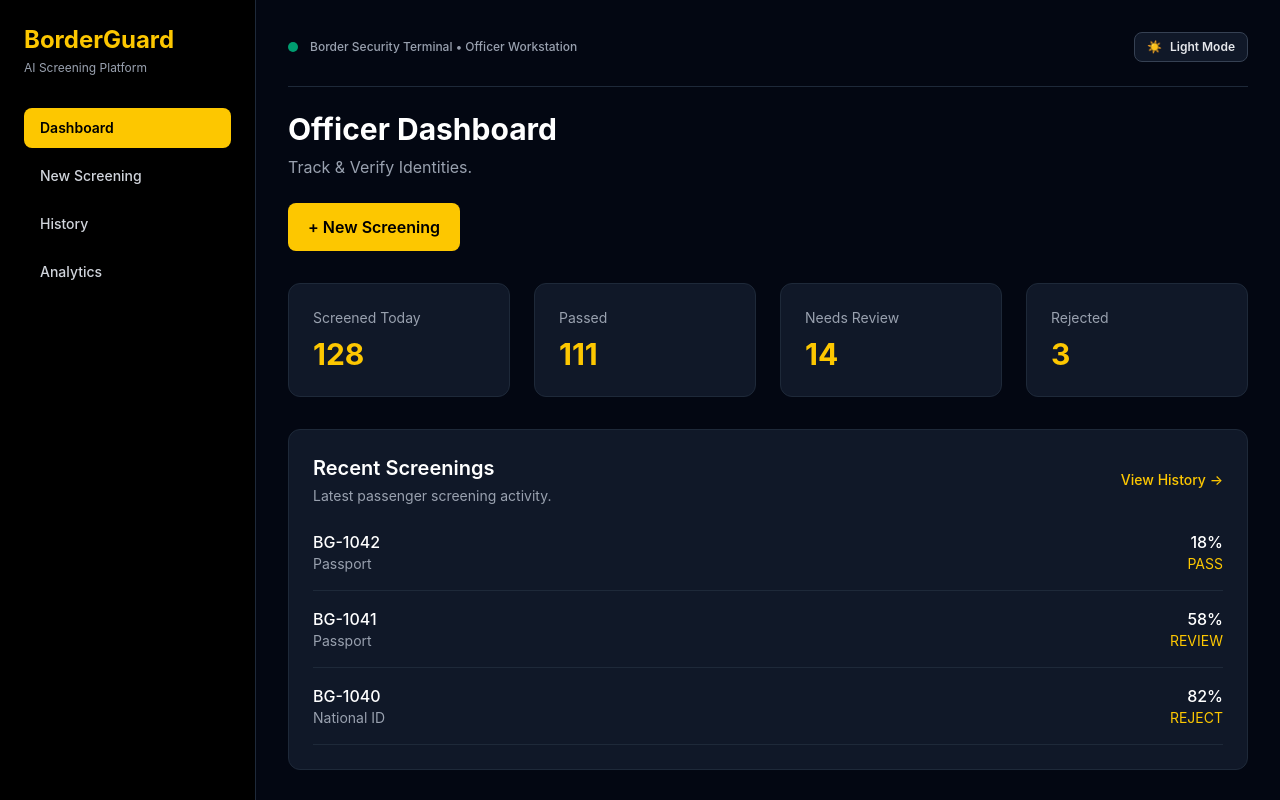
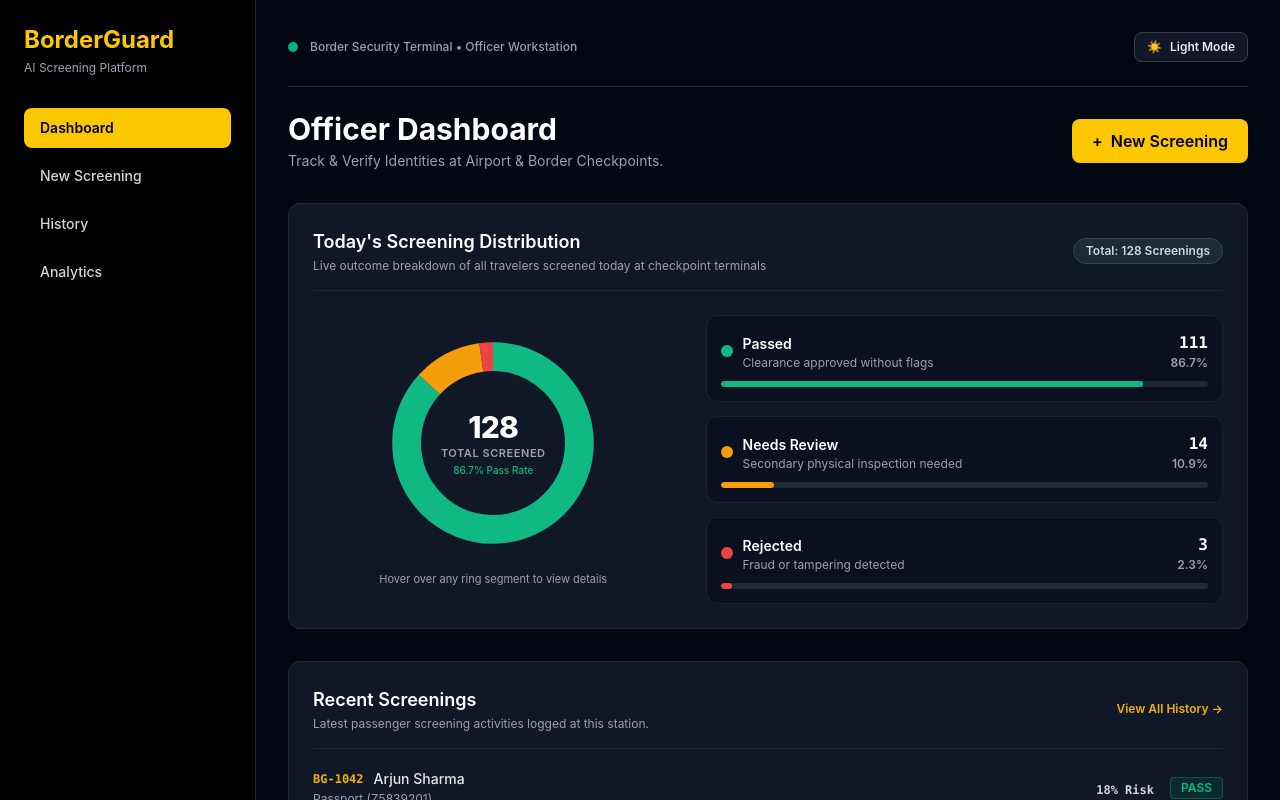
Before and after one commit to moksha013/BorderGuard-AI-Frontend, a React (Vite) app: page / in a window 1280 px wide. Shown: the top 800 px of the page. Built offline with nearby package versions, Linux system fonts and the light colour scheme.

Commit message:
feat: Replace plain stat buttons with interactive ScreeningPieChart component on Dashboard

```diff
--- /dev/null
+++ b/src/components/ScreeningPieChart.jsx
@@ -0,0 +1,179 @@
+import { useState } from 'react'
+import { useTheme } from '../context/ThemeContext'
+
+function ScreeningPieChart({ data }) {
+  const { isDark } = useTheme()
+  const [hoveredSlice, setHoveredSlice] = useState(null)
+
+  const items = data || [
+    { label: 'Passed', count: 111, color: '#10b981', hoverColor: '#059669', badgeBg: 'bg-emerald-500/15 text-emerald-500 border-emerald-500/30', desc: 'Clearance approved without flags' },
+    { label: 'Needs Review', count: 14, color: '#f59e0b', hoverColor: '#d97706', badgeBg: 'bg-amber-500/15 text-amber-500 border-amber-500/30', desc: 'Secondary physical inspection needed' },
+    { label: 'Rejected', count: 3, color: '#ef4444', hoverColor: '#dc2626', badgeBg: 'bg-red-500/15 text-red-500 border-red-500/30', desc: 'Fraud or tampering detected' }
+  ]
+
+  const total = items.reduce((acc, curr) => acc + curr.count, 0)
+  const radius = 54
+  const circumference = 2 * Math.PI * radius
+  let accumulatedOffset = 0
+
+  return (
+    <div className={`rounded-xl border p-6 transition-colors ${
+      isDark ? 'border-gray-800 bg-gray-900 text-white' : 'border-gray-200 bg-white text-gray-900 shadow-sm'
+    }`}>
+      <div className="flex flex-col sm:flex-row sm:items-center justify-between gap-2 border-b pb-4 mb-6 transition-colors border-inherit">
+        <div>
+          <h2 className="text-lg font-semibold">
+            Today's Screening Distribution
+          </h2>
+          <p className={`text-xs mt-0.5 ${isDark ? 'text-gray-400' : 'text-gray-500'}`}>
+            Live outcome breakdown of all travelers screened today at checkpoint terminals
+          </p>
+        </div>
+
+        <span className={`text-xs font-semibold px-3 py-1 rounded-full border self-start sm:self-auto ${
+          isDark ? 'bg-gray-800 text-gray-300 border-gray-700' : 'bg-gray-100 text-gray-700 border-gray-200'
+        }`}>
+          Total: {total} Screenings
+        </span>
+      </div>
+
+      <div className="grid grid-cols-1 lg:grid-cols-12 gap-8 items-center">
+        {/* Left: Donut Chart Graphic */}
+        <div className="lg:col-span-5 flex flex-col items-center justify-center relative">
+          <div className="relative flex items-center justify-center">
+            <svg
+              className="w-56 h-56 -rotate-90 transform"
+              viewBox="0 0 140 140"
+            >
+              {/* Background Track */}
+              <circle
+                cx="70"
+                cy="70"
+                r={radius}
+                className={isDark ? 'stroke-gray-800' : 'stroke-gray-100'}
+                strokeWidth="18"
+                fill="transparent"
+              />
+
+              {/* Slices */}
+              {items.map((item, index) => {
+                const percentage = (item.count / total) * 100
+                const strokeLength = (item.count / total) * circumference
+                const currentOffset = -accumulatedOffset
+                accumulatedOffset += strokeLength
+
+                const isHovered = hoveredSlice === item.label
+
+                return (
+                  <circle
+                    key={index}
+                    cx="70"
+                    cy="70"
+                    r={radius}
+                    stroke={isHovered ? item.hoverColor : item.color}
+                    strokeWidth={isHovered ? '22' : '18'}
+                    strokeDasharray={`${strokeLength} ${circumference}`}
+                    strokeDashoffset={currentOffset}
+                    fill="transparent"
+                    className="transition-all duration-300 cursor-pointer"
+                    onMouseEnter={() => setHoveredSlice(item.label)}
+                    onMouseLeave={() => setHoveredSlice(null)}
+                  />
+                )
+              })}
+            </svg>
+
+            {/* Inner Center Label */}
+            <div className="absolute inset-0 flex flex-col items-center justify-center text-center pointer-events-none">
+              <span className={`text-3xl font-extrabold tracking-tight ${isDark ? 'text-white' : 'text-gray-900'}`}>
+                {hoveredSlice
+                  ? items.find((i) => i.label === hoveredSlice)?.count
+                  : total}
+              </span>
+              <span className={`text-[11px] font-semibold uppercase tracking-wider ${isDark ? 'text-gray-400' : 'text-gray-500'}`}>
+                {hoveredSlice
+                  ? hoveredSlice
+                  : 'Total Screened'}
+              </span>
+              <span className="text-[10px] text-emerald-500 font-medium mt-0.5">
+                {hoveredSlice
+                  ? `${((items.find((i) => i.label === hoveredSlice)?.count / total) * 100).toFixed(1)}% of Total`
+                  : `${((items[0].count / total) * 100).toFixed(1)}% Pass Rate`}
+              </span>
+            </div>
+          </div>
+
+          <p className={`text-[11px] mt-4 ${isDark ? 'text-gray-400' : 'text-gray-500'}`}>
+            Hover over any ring segment to view details
+          </p>
+        </div>
+
+        {/* Right: Legend and Statistics Breakdown */}
+        <div className="lg:col-span-7 space-y-3.5">
+          {items.map((item, index) => {
+            const percentage = ((item.count / total) * 100).toFixed(1)
+            const isHovered = hoveredSlice === item.label
+
+            return (
+              <div
+                key={index}
+                onMouseEnter={() => setHoveredSlice(item.label)}
+                onMouseLeave={() => setHoveredSlice(null)}
+                className={`rounded-xl border p-3.5 transition cursor-pointer ${
+                  isHovered
+                    ? isDark
+                      ? 'border-gray-700 bg-gray-800/80 scale-[1.01]'
+                      : 'border-gray-300 bg-gray-50 shadow-sm scale-[1.01]'
+                    : isDark
+                    ? 'border-gray-800/70 bg-gray-950/40 hover:bg-gray-800/40'
+                    : 'border-gray-200 bg-gray-50/50 hover:bg-gray-100/50'
+                }`}
+              >
+                <div className="flex items-center justify-between">
+                  <div className="flex items-center gap-2.5">
+                    <span
+                      className="h-3 w-3 rounded-full flex-shrink-0"
+                      style={{ backgroundColor: item.color }}
+                    />
+                    <div>
+                      <span className={`text-sm font-semibold ${isDark ? 'text-white' : 'text-gray-900'}`}>
+                        {item.label}
+                      </span>
+                      <p className={`text-xs ${isDark ? 'text-gray-400' : 'text-gray-500'}`}>
+                        {item.desc}
+                      </p>
+                    </div>
+                  </div>
+
+                  <div className="text-right">
+                    <span className={`text-base font-bold font-mono ${isDark ? 'text-white' : 'text-gray-900'}`}>
+                      {item.count}
+                    </span>
+                    <span className={`block text-xs font-semibold ${isDark ? 'text-gray-400' : 'text-gray-500'}`}>
+                      {percentage}%
+                    </span>
+                  </div>
+                </div>
+
+                {/* Progress Bar indicator */}
+                <div className={`mt-2.5 h-1.5 w-full rounded-full overflow-hidden ${
+                  isDark ? 'bg-gray-800' : 'bg-gray-200'
+                }`}>
+                  <div
+                    className="h-full rounded-full transition-all duration-500"
+                    style={{
+                      width: `${percentage}%`,
+                      backgroundColor: item.color
+                    }}
+                  />
+                </div>
+              </div>
+            )
+          })}
+        </div>
+      </div>
+    </div>
+  )
+}
+
+export default ScreeningPieChart
--- a/src/pages/Dashboard.jsx
+++ b/src/pages/Dashboard.jsx
@@ -1,139 +1,127 @@
-import StatCard from '../components/StatCard'
 import { Link } from 'react-router-dom'
+import { useTheme } from '../context/ThemeContext'
+import ScreeningPieChart from '../components/ScreeningPieChart'
 
 function Dashboard() {
+  const { isDark } = useTheme()
 
   const recentScreenings = [
     {
       id: "BG-1042",
-      document: "Passport",
+      passenger: "Arjun Sharma",
+      document: "Passport (Z5839201)",
       risk: 18,
       status: "PASS"
     },
     {
       id: "BG-1041",
-      document: "Passport",
+      passenger: "Michael Chen",
+      document: "Passport (E9201844)",
       risk: 58,
       status: "REVIEW"
     },
     {
       id: "BG-1040",
-      document: "National ID",
+      passenger: "Elena Rostova",
+      document: "National ID (ID4091)",
       risk: 82,
       status: "REJECT"
     }
   ]
 
   return (
+    <div className="space-y-8 max-w-6xl">
+      {/* Top Header & Quick Action */}
+      <div className="flex flex-col sm:flex-row sm:items-center justify-between gap-4">
         <div>
-
-      <h1 className="text-3xl font-bold">
+          <h1 className={`text-3xl font-bold ${isDark ? 'text-white' : 'text-gray-900'}`}>
             Officer Dashboard
           </h1>
-
-      <p className="mt-2 text-gray-400">
-        Track & Verify Identities.
+          <p className={`mt-1 text-sm ${isDark ? 'text-gray-400' : 'text-gray-600'}`}>
+            Track & Verify Identities at Airport & Border Checkpoints.
           </p>
+        </div>
 
         <Link
           to="/screening"
-        className="mt-6 inline-block rounded-lg bg-yellow-400 px-5 py-3 font-semibold text-black hover:bg-yellow-300"
+          className="inline-flex items-center gap-2 rounded-lg bg-yellow-400 hover:bg-yellow-300 px-5 py-2.5 font-semibold text-black transition shadow-sm self-start sm:self-auto"
         >
-        + New Screening
+          <span>+</span>
+          <span>New Screening</span>
         </Link>
-
-      {/* Statistics */}
-
-      <div className="mt-8 grid grid-cols-4 gap-6">
-
-        <StatCard
-          title="Screened Today"
-          value={128}
-        />
-
-        <StatCard
-          title="Passed"
-          value={111}
-        />
-
-        <StatCard
-          title="Needs Review"
-          value={14}
-        />
-
-        <StatCard
-          title="Rejected"
-          value={3}
-        />
-
       </div>
 
-      {/* Recent Screenings */}
+      {/* Replaced Button Cards with Interactive Pie Chart */}
+      <ScreeningPieChart />
 
-      <div className="mt-8 rounded-xl border border-gray-800 bg-gray-900 p-6">
-
-        <div className="flex items-center justify-between">
-
+      {/* Recent Screenings Card */}
+      <div className={`rounded-xl border p-6 transition-colors ${
+        isDark ? 'border-gray-800 bg-gray-900 text-white' : 'border-gray-200 bg-white text-gray-900 shadow-sm'
+      }`}>
+        <div className="flex items-center justify-between border-b pb-4 mb-5 border-inherit">
           <div>
-            <h2 className="text-xl font-semibold">
+            <h2 className="text-lg font-semibold">
               Recent Screenings
             </h2>
-
-            <p className="mt-1 text-sm text-gray-400">
-              Latest passenger screening activity.
+            <p className={`text-xs mt-0.5 ${isDark ? 'text-gray-400' : 'text-gray-500'}`}>
+              Latest passenger screening activities logged at this station.
             </p>
           </div>
 
           <Link
             to="/history"
-            className="text-sm font-medium text-yellow-400 hover:text-yellow-300"
+            className="text-xs font-semibold text-yellow-500 hover:underline"
           >
-            View History →
+            View All History →
           </Link>
-
         </div>
 
-        <div className="mt-6 space-y-4">
+        <div className="divide-y divide-inherit">
+          {recentScreenings.map((screening) => {
+            const isPass = screening.status === 'PASS'
+            const isReview = screening.status === 'REVIEW'
 
-          {recentScreenings.map((screening) => (
-
+            return (
               <div
                 key={screening.id}
-              className="flex items-center justify-between border-b border-gray-800 pb-4"
+                className="flex items-center justify-between py-3.5 first:pt-0 last:pb-0"
               >
-
                 <div>
-
-                <p className="font-medium">
+                  <div className="flex items-center gap-2.5">
+                    <span className="font-mono text-xs font-semibold text-yellow-500">
                       {screening.id}
-                </p>
-
-                <p className="text-sm text-gray-400">
+                    </span>
+                    <span className={`text-sm font-medium ${isDark ? 'text-gray-200' : 'text-gray-800'}`}>
+                      {screening.passenger}
+                    </span>
+                  </div>
+                  <p className={`text-xs mt-0.5 ${isDark ? 'text-gray-400' : 'text-gray-500'}`}>
                     {screening.document}
                   </p>
-
                 </div>
 
-              <div className="text-right">
-
-                <p className="font-medium">
-                  {screening.risk}%
-                </p>
-
-                <p className="text-sm text-yellow-400">
-                  {screening.status}
-                </p>
-
+                <div className="text-right flex items-center gap-4">
+                  <div>
+                    <span className={`text-xs font-mono font-bold ${isDark ? 'text-gray-300' : 'text-gray-700'}`}>
+                      {screening.risk}% Risk
+                    </span>
                   </div>
 
+                  <span className={`px-2.5 py-0.5 rounded text-xs font-semibold border ${
+                    isPass
+                      ? 'bg-emerald-500/10 text-emerald-500 border-emerald-500/30'
+                      : isReview
+                      ? 'bg-amber-500/10 text-amber-500 border-amber-500/30'
+                      : 'bg-red-500/10 text-red-500 border-red-500/30'
+                  }`}>
+                    {screening.status}
+                  </span>
                 </div>
-
-          ))}
-
               </div>
-
+            )
+          })}
         </div>
-
+      </div>
     </div>
   )
 }
```
Lines whose indentation alone changed are shown as unchanged.
